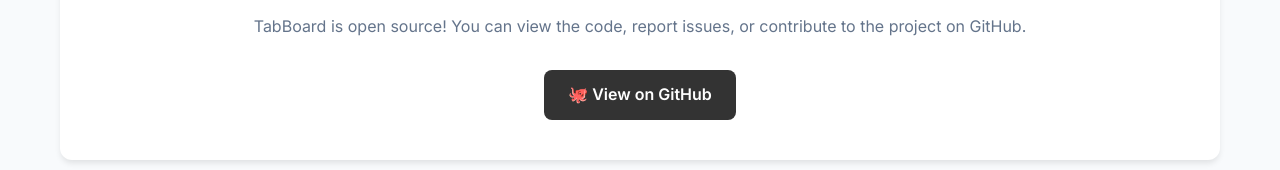
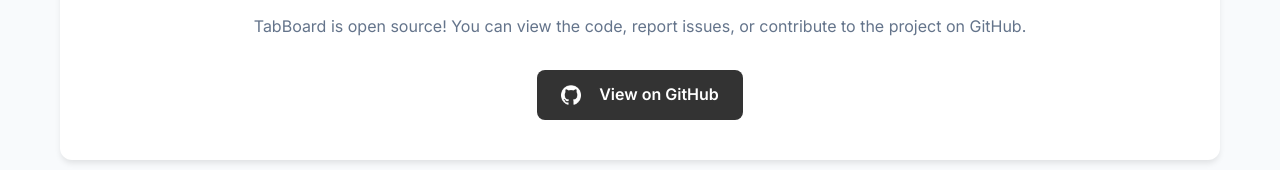
Before and after one commit to bucklemeshoe/tabboard-website, a plain HTML site: page contact.html in a window 1280 px wide. Shown: the part 1444-1614 px from the top of the page. Drawn offline with Linux system fonts and the light colour scheme.

Commit message:
Add proper styling for GitHub icon in contact page button

```diff
--- a/contact.html
+++ b/contact.html
@@ -300,6 +300,14 @@
             transform: translateY(-2px);
         }
 
+        .github-icon {
+            width: 20px;
+            height: 20px;
+            filter: brightness(0) invert(1);
+            vertical-align: middle;
+            margin-right: 8px;
+        }
+
         @media (max-width: 768px) {
             .contact-hero h1 {
                 font-size: 2rem;
@@ -446,7 +454,7 @@
                 <h2>Open Source</h2>
                 <p>TabBoard is open source! You can view the code, report issues, or contribute to the project on GitHub.</p>
                 <a href="https://github.com/bucklemeshoe/tabboard-website" class="github-btn">
-                    🐙 View on GitHub
+                    <img src="assets/github_icon.png" alt="GitHub" class="github-icon"> View on GitHub
                 </a>
             </div>
         </div>
```
